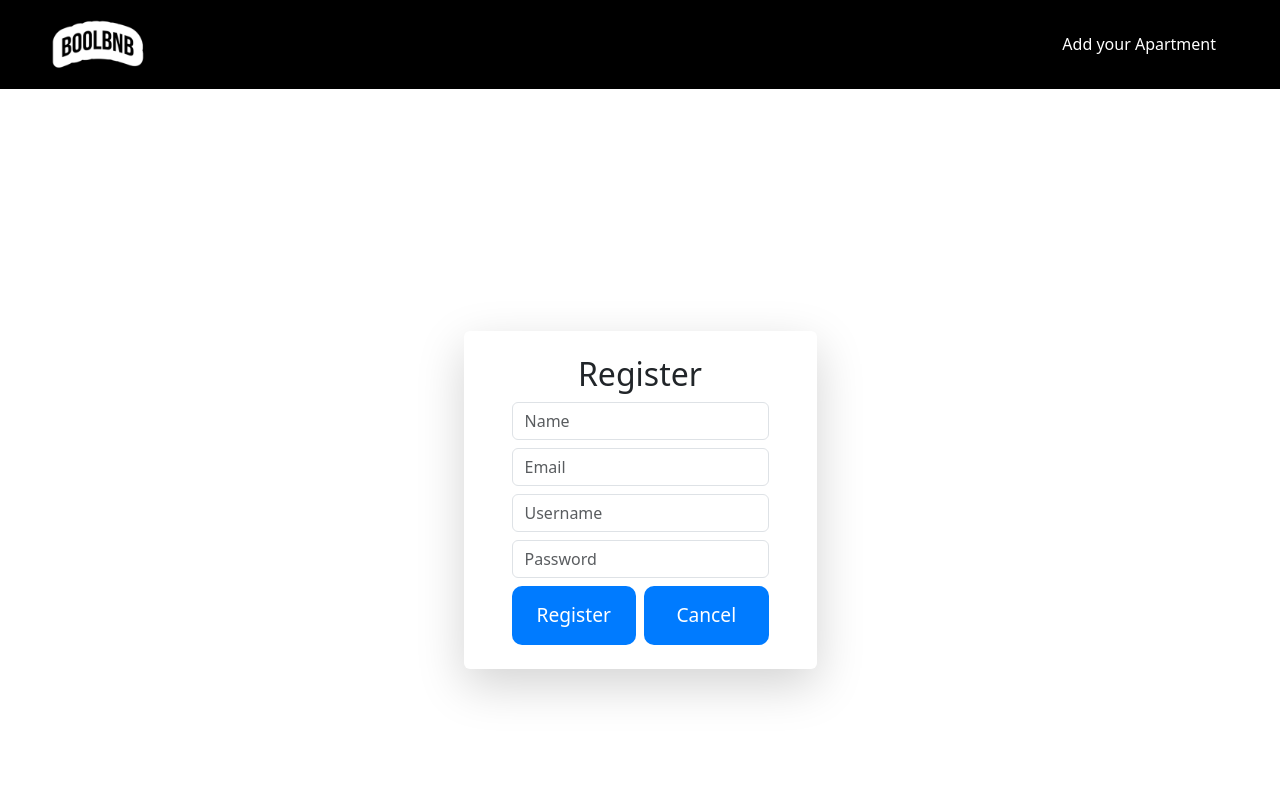
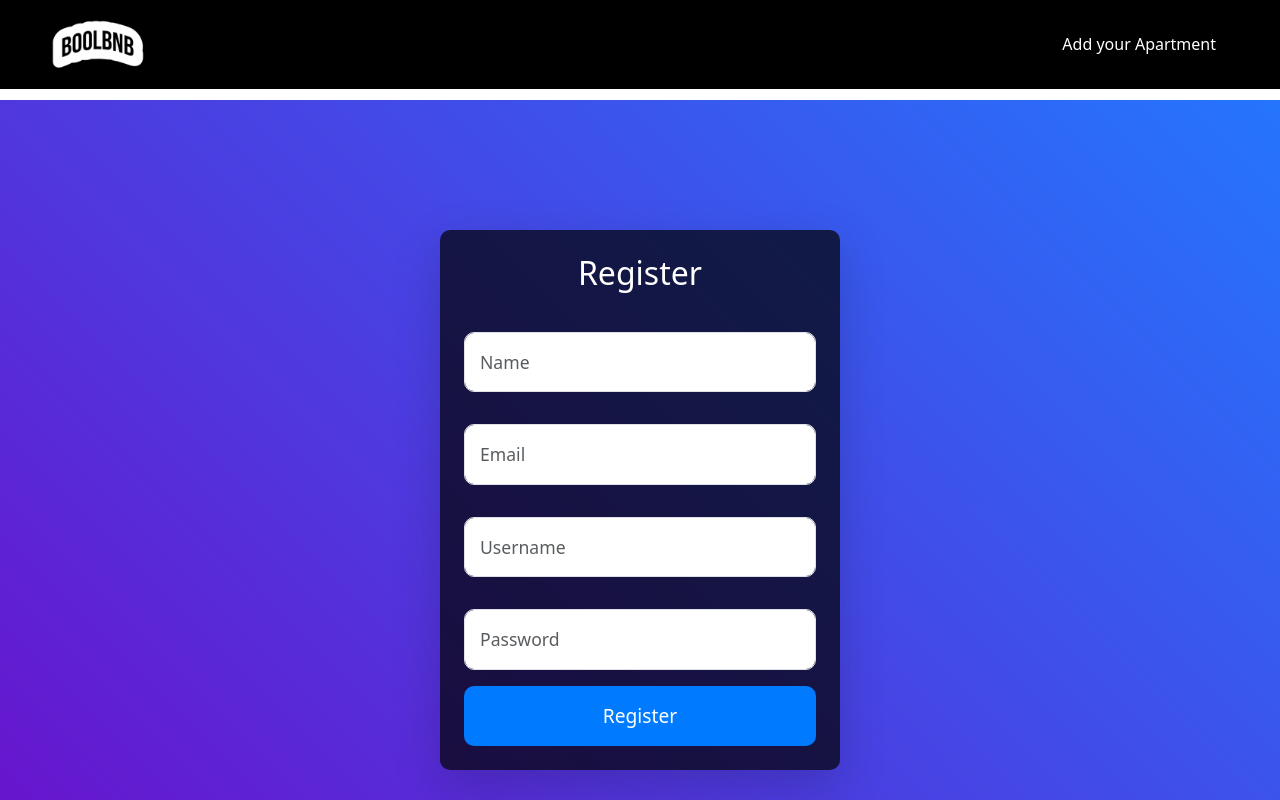
Before and after one commit to ManuelTrappolini/boolBnb-project-work, a React (Vite) app in the folder frontend/: page /register in a window 1280 px wide. Shown: the top 800 px of the page. Built offline with nearby package versions, Linux system fonts and the light colour scheme; the HTML template or start-up script is replaced by a standard one.

Commit message:
edit RegistrationPage and css

```diff
--- a/frontend/src/index.css
+++ b/frontend/src/index.css
@@ -198,3 +198,35 @@ footer {
     border-radius: 10px;
     padding: 15px;
 }
+
+
+.registration-container {
+    background: linear-gradient(45deg, #6a11cb, #2575fc);
+    min-height: 100vh;
+}
+
+
+.login-box {
+    background-color: rgba(0, 0, 0, 0.7);
+    max-width: 400px;
+    width: 100%;
+    padding: 2rem;
+    border-radius: 10px;
+    box-shadow: 0 4px 15px rgba(0, 0, 0, 0.2);
+}
+
+
+.input-style {
+    font-size: 1.1rem;
+    padding: 15px;
+    border-radius: 10px;
+}
+
+
+.btn-style {
+    background-color: #007bff;
+    border: none;
+    font-size: 1.2rem;
+    border-radius: 10px;
+    padding: 15px;
+}
--- a/frontend/src/pages/RegistrationPage.jsx
+++ b/frontend/src/pages/RegistrationPage.jsx
@@ -1,5 +1,6 @@
 import React, { useState } from 'react';
 import { useNavigate } from 'react-router-dom';
+
 
 export default function RegistrationPage() {
     const [name, setName] = useState('');
@@ -15,41 +16,48 @@ export default function RegistrationPage() {
     };
 
     return (
-        <div className="container d-flex justify-content-center align-items-center min-vh-100">
-            <div className="rounded py-4 px-5 shadow-lg">
-                <h2 className="text-center">Register</h2>
+        <div className="d-flex justify-content-center align-items-center min-vh-100 registration-container">
+            <div className="login-box p-4 shadow-lg rounded-lg">
+                <h2 className="text-center text-white mb-4">Register</h2>
                 <form onSubmit={handleRegisterSubmit}>
+                    <div className="input-group">
                         <input
                             type="text"
                             placeholder="Name"
                             value={name}
                             onChange={(e) => setName(e.target.value)}
-                        className="form-control my-2"
+                            className="form-control my-3 py-3 input-style"
                         />
+                    </div>
+                    <div className="input-group">
                         <input
                             type="email"
                             placeholder="Email"
                             value={email}
                             onChange={(e) => setEmail(e.target.value)}
-                        className="form-control my-2"
+                            className="form-control my-3 py-3 input-style"
                         />
+                    </div>
+                    <div className="input-group">
                         <input
                             type="text"
                             placeholder="Username"
                             value={username}
                             onChange={(e) => setUsername(e.target.value)}
-                        className="form-control my-2"
+                            className="form-control my-3 py-3 input-style"
                         />
+                    </div>
+                    <div className="input-group">
                         <input
                             type="password"
                             placeholder="Password"
                             value={password}
                             onChange={(e) => setPassword(e.target.value)}
-                        className="form-control my-2"
+                            className="form-control my-3 py-3 input-style"
                         />
-                    <div className="d-flex gap-2">
-                        <button type="submit" className="btn btn-success w-50">Register</button>
-                        <button type="button" className="btn btn-danger w-50" onClick={() => navigate('/')}>Cancel</button>
+                    </div>
+                    <div className="d-flex gap-3">
+                        <button type="submit" className="btn btn-primary w-100 py-3 btn-style">Register</button>
                     </div>
                 </form>
             </div>
```
Lines whose indentation alone changed are shown as unchanged.
